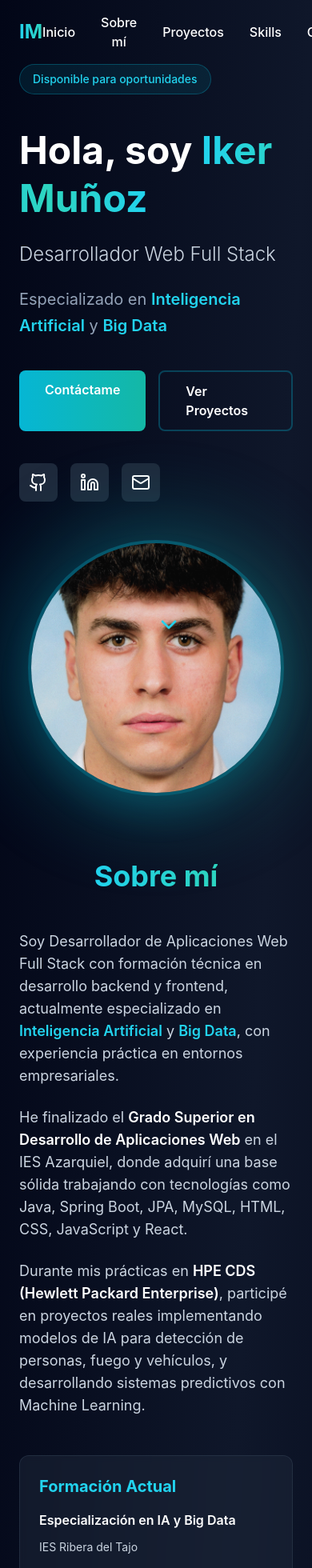
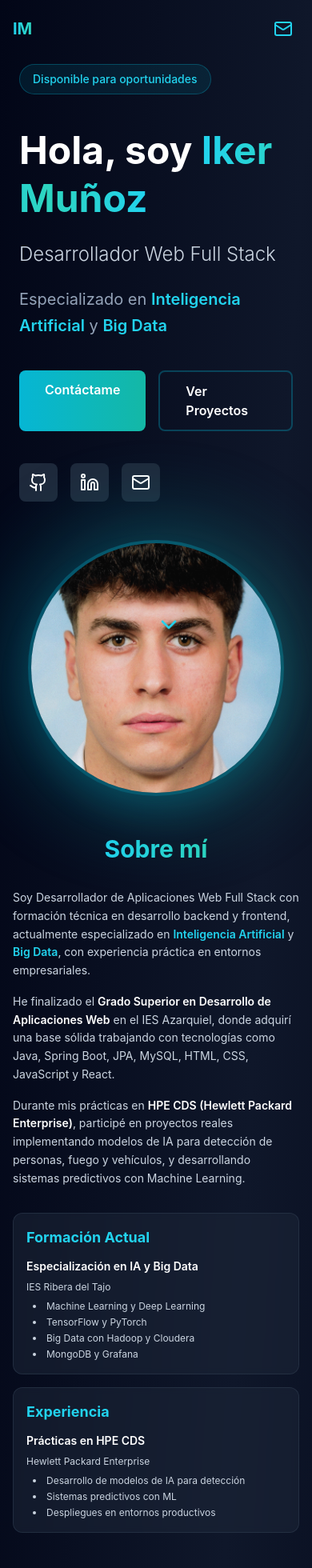
Before and after one commit to IkerMunozz/Portfolio_IkerMu-oz, a React (Create React App) app: page / in a window 390 px wide. Shown: the top 1960 px of the page at 80% size. Built offline with nearby package versions, Linux system fonts and the light colour scheme.

Commit message:
Cambios en el responsive de portfolio

```diff
--- a/src/components/Portfolio.jsx
+++ b/src/components/Portfolio.jsx
@@ -8,8 +8,8 @@ import swappy3 from '../assets/images/swappy3.png';
 import swappy4 from '../assets/images/swappy4.png';
 
 export default function Portfolio() {
-//const [activeSection, setActiveSection] = useState('home');
-const [isScrolled, setIsScrolled] = useState(false);
+  const [activeSection, setActiveSection] = useState('home');
+  const [isScrolled, setIsScrolled] = useState(false);
 
   useEffect(() => {
     const handleScroll = () => {
@@ -22,28 +22,34 @@ const [isScrolled, setIsScrolled] = useState(false);
   const scrollToSection = (id) => {
     const element = document.getElementById(id);
     element?.scrollIntoView({ behavior: 'smooth' });
-    //setActiveSection(id);
+    setActiveSection(id);
   };
 
   return (
     <div className="min-h-screen bg-gradient-to-br from-slate-950 via-slate-900 to-slate-950 text-white">
       {/* Navigation */}
       <nav className={`fixed top-0 w-full z-50 transition-all duration-300 ${isScrolled ? 'bg-slate-900/95 backdrop-blur-sm shadow-lg' : 'bg-transparent'}`}>
-        <div className="max-w-6xl mx-auto px-6 py-4 flex justify-between items-center">
-          <div className="text-2xl font-bold bg-gradient-to-r from-cyan-400 to-teal-400 bg-clip-text text-transparent">
+        <div className="max-w-7xl mx-auto px-4 sm:px-6 lg:px-8 py-4 flex justify-between items-center">
+          <div className="text-xl sm:text-2xl font-bold bg-gradient-to-r from-cyan-400 to-teal-400 bg-clip-text text-transparent">
             IM
           </div>
-          <div className="flex gap-8">
+          <div className="hidden md:flex gap-4 lg:gap-8">
             {['Inicio', 'Sobre mí', 'Proyectos', 'Skills', 'Contacto'].map((item, idx) => (
               <button
                 key={item}
                 onClick={() => scrollToSection(['home', 'about', 'projects', 'skills', 'contact'][idx])}
-                className="hover:text-cyan-400 transition-colors duration-300 font-medium"
+                className="hover:text-cyan-400 transition-colors duration-300 font-medium text-sm lg:text-base"
               >
                 {item}
               </button>
             ))}
           </div>
+          <button
+            className="md:hidden p-2 text-cyan-400"
+            onClick={() => scrollToSection('contact')}
+          >
+            <Mail size={24} />
+          </button>
         </div>
       </nav>
 
@@ -93,7 +99,7 @@ const [isScrolled, setIsScrolled] = useState(false);
                 src={fotoPerfil}
                 alt="Iker Muñoz"
                 className="relative w-80 h-80 object-cover rounded-full border-4 border-cyan-500/30 shadow-2xl shadow-cyan-500/20"
-                />
+              />
             </div>
           </div>
         </div>
@@ -103,32 +109,32 @@ const [isScrolled, setIsScrolled] = useState(false);
       </section>
 
       {/* About Section */}
-      <section id="about" className="py-20 px-6">
-        <div className="max-w-6xl mx-auto">
-          <h2 className="text-4xl font-bold mb-12 text-center">
+      <section id="about" className="py-12 sm:py-16 lg:py-20 px-4 sm:px-6 lg:px-8">
+        <div className="max-w-7xl mx-auto">
+          <h2 className="text-3xl sm:text-4xl font-bold mb-8 sm:mb-12 text-center">
             <span className="bg-gradient-to-r from-cyan-400 to-teal-400 bg-clip-text text-transparent">
               Sobre mí
             </span>
           </h2>
-          <div className="grid md:grid-cols-2 gap-12">
-            <div className="space-y-6 text-slate-300 leading-relaxed">
-              <p className="text-lg">
+          <div className="grid lg:grid-cols-2 gap-8 lg:gap-12">
+            <div className="space-y-4 sm:space-y-6 text-slate-300 leading-relaxed text-sm sm:text-base lg:text-lg">
+              <p>
                 Soy Desarrollador de Aplicaciones Web Full Stack con formación técnica en desarrollo backend y frontend, actualmente especializado en <span className="text-cyan-400 font-semibold">Inteligencia Artificial</span> y <span className="text-cyan-400 font-semibold">Big Data</span>, con experiencia práctica en entornos empresariales.
               </p>
-              <p className="text-lg">
+              <p>
                 He finalizado el <span className="font-semibold text-white">Grado Superior en Desarrollo de Aplicaciones Web</span> en el IES Azarquiel, donde adquirí una base sólida trabajando con tecnologías como Java, Spring Boot, JPA, MySQL, HTML, CSS, JavaScript y React.
               </p>
-              <p className="text-lg">
+              <p>
                 Durante mis prácticas en <span className="font-semibold text-white">HPE CDS (Hewlett Packard Enterprise)</span>, participé en proyectos reales implementando modelos de IA para detección de personas, fuego y vehículos, y desarrollando sistemas predictivos con Machine Learning.
               </p>
             </div>
-            <div className="space-y-6">
-              <div className="bg-slate-800/50 backdrop-blur-sm rounded-xl p-6 border border-slate-700/50 hover:border-cyan-500/50 transition-all duration-300">
-                <h3 className="text-xl font-bold mb-4 text-cyan-400">Formación Actual</h3>
-                <div className="space-y-3 text-slate-300">
-                  <p><span className="font-semibold text-white">Especialización en IA y Big Data</span></p>
-                  <p className="text-sm">IES Ribera del Tajo</p>
-                  <ul className="list-disc list-inside space-y-2 text-sm ml-2">
+            <div className="space-y-4 sm:space-y-6">
+              <div className="bg-slate-800/50 backdrop-blur-sm rounded-xl p-4 sm:p-6 border border-slate-700/50 hover:border-cyan-500/50 transition-all duration-300">
+                <h3 className="text-lg sm:text-xl font-bold mb-3 sm:mb-4 text-cyan-400">Formación Actual</h3>
+                <div className="space-y-2 sm:space-y-3 text-slate-300">
+                  <p className="text-sm sm:text-base"><span className="font-semibold text-white">Especialización en IA y Big Data</span></p>
+                  <p className="text-xs sm:text-sm">IES Ribera del Tajo</p>
+                  <ul className="list-disc list-inside space-y-1 sm:space-y-2 text-xs sm:text-sm ml-2">
                     <li>Machine Learning y Deep Learning</li>
                     <li>TensorFlow y PyTorch</li>
                     <li>Big Data con Hadoop y Cloudera</li>
@@ -136,12 +142,12 @@ const [isScrolled, setIsScrolled] = useState(false);
                   </ul>
                 </div>
               </div>
-              <div className="bg-slate-800/50 backdrop-blur-sm rounded-xl p-6 border border-slate-700/50 hover:border-cyan-500/50 transition-all duration-300">
-                <h3 className="text-xl font-bold mb-4 text-cyan-400">Experiencia</h3>
-                <div className="space-y-3 text-slate-300">
-                  <p><span className="font-semibold text-white">Prácticas en HPE CDS</span></p>
-                  <p className="text-sm">Hewlett Packard Enterprise</p>
-                  <ul className="list-disc list-inside space-y-2 text-sm ml-2">
+              <div className="bg-slate-800/50 backdrop-blur-sm rounded-xl p-4 sm:p-6 border border-slate-700/50 hover:border-cyan-500/50 transition-all duration-300">
+                <h3 className="text-lg sm:text-xl font-bold mb-3 sm:mb-4 text-cyan-400">Experiencia</h3>
+                <div className="space-y-2 sm:space-y-3 text-slate-300">
+                  <p className="text-sm sm:text-base"><span className="font-semibold text-white">Prácticas en HPE CDS</span></p>
+                  <p className="text-xs sm:text-sm">Hewlett Packard Enterprise</p>
+                  <ul className="list-disc list-inside space-y-1 sm:space-y-2 text-xs sm:text-sm ml-2">
                     <li>Desarrollo de modelos de IA para detección</li>
                     <li>Sistemas predictivos con ML</li>
                     <li>Despliegues en entornos productivos</li>
@@ -292,7 +298,7 @@ const [isScrolled, setIsScrolled] = useState(false);
                 <p>• TensorFlow</p>
                 <p>• PyTorch</p>
                 <p>• YOLOv8</p>
-                <p>• Scikit-learn</p>
+                <p>• scikit-learn</p>
                 <p>• Computer Vision</p>
               </div>
             </div>
@@ -390,7 +396,7 @@ const [isScrolled, setIsScrolled] = useState(false);
       {/* Footer */}
       <footer className="py-8 px-6 border-t border-slate-800">
         <div className="max-w-6xl mx-auto text-center text-slate-400">
-          <p>© 2025 Iker Muñoz Herrero. Desarrollado con React.</p>
+          <p>© 2025 Iker Muñoz Herrero. Desarrollado con React y pasión por la tecnología.</p>
         </div>
       </footer>
     </div>
```
